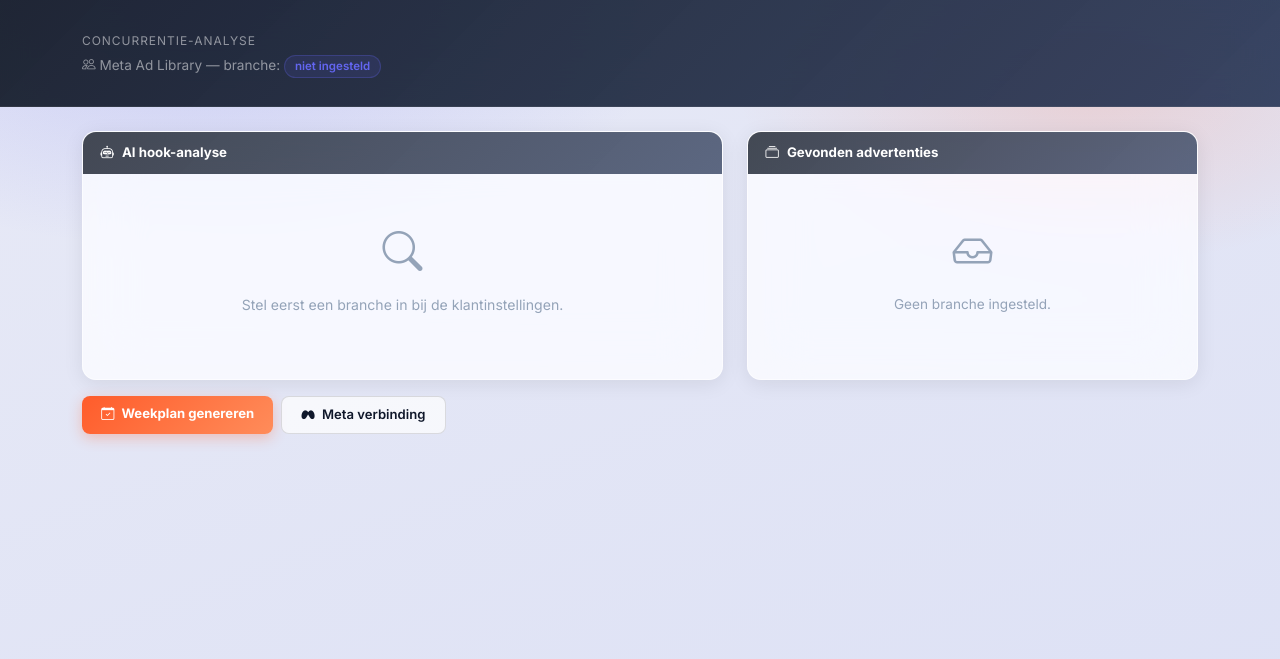
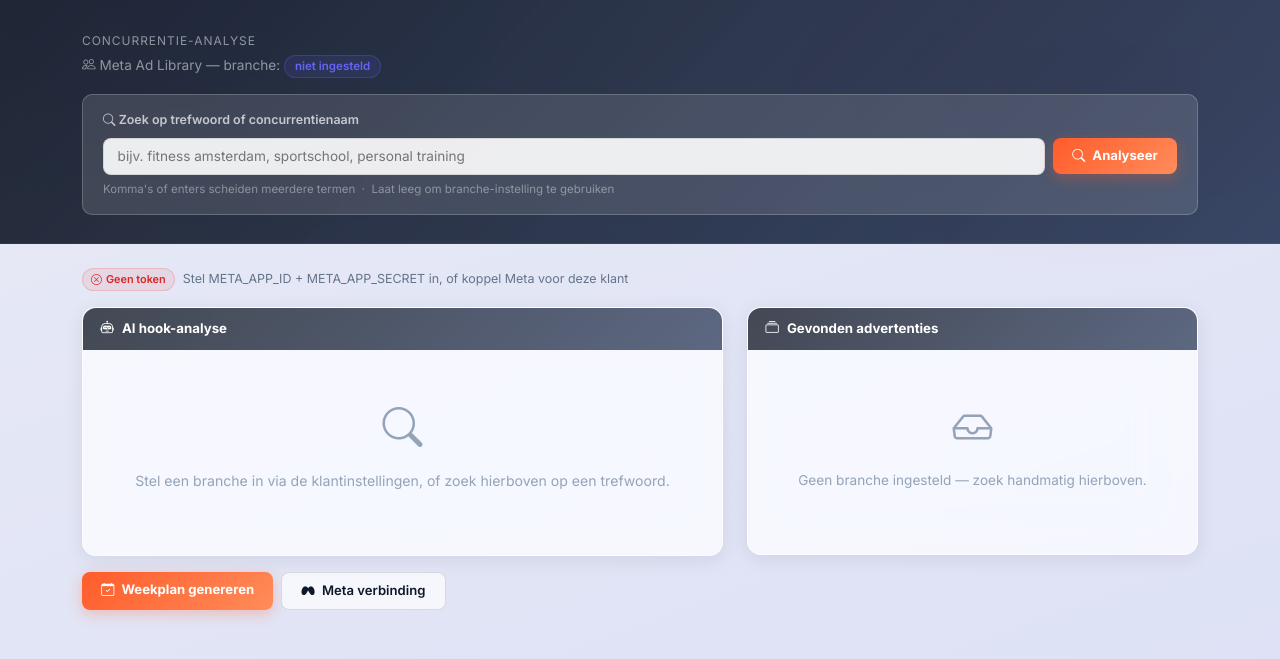
Before and after one commit to servicelinknavigator/meta_ads_automation, a Flask app: template templates/competitor_analysis.html in a window 1280 px wide. Shown: the part 58-717 px from the top of the page. Run offline with Flask 3, Linux system fonts and the light colour scheme; the template is opened without the code that fills it, so the values that code supplies are empty; parts of the project's set-up code (start-up, migrations or seed data) failed here and were passed over; some libraries are stand-ins or nearby versions.

Commit message:
Fix: concurrentie-analyse volledig werkend
- Token-prioriteit: app access token (META_APP_ID+SECRET, al gezet voor
  OAuth) > client Meta token > META_AD_LIBRARY_TOKEN env var; geen aparte
  env var meer nodig
- Verwijder spend/impressions/age_country_gender_reach_breakdown velden
  die Meta identity-verificatie vereisen en 400/403 fouten geven
- search_ads en get_competitor_hooks geven (ads, error_str) tuple terug
  zodat fouten zichtbaar zijn in de UI ipv stil verdwijnen
- Tot 3 advertenties per concurrentiepagina ipv 1
- Zoekformulier in template: zoek op trefwoord of concurrentienaam
- Token-statusbadge toont welke tokenbron actief is
- API-foutmelding wordt zichtbaar getoond met uitleg
- Route accepteert POST voor zoekformulier

Co-Authored-By: Claude Sonnet 4.6 <noreply@anthropic.com>

```diff
--- a/app.py
+++ b/app.py
@@ -2754,7 +2754,7 @@ try:
         get_auth_url, exchange_code_for_token, get_ads,
         normalize_meta_data, refresh_token as _refresh_meta_token,
     )
-    from core.ad_library import get_competitor_hooks, analyze_competitor_hooks
+    from core.ad_library import get_competitor_hooks, analyze_competitor_hooks, get_app_token
     from core.icp_updater import update_icp
     from core.action_planner import generate_action_plan
     from core.transcript_analyzer import analyze_and_save as analyze_transcript
@@ -3238,7 +3238,7 @@ def action_plan(client_id):
     return render_template("action_plan.html", client=client, plan_text=plan_text)
 
 
-@app.route("/client/<int:client_id>/competitor-analysis")
+@app.route("/client/<int:client_id>/competitor-analysis", methods=["GET", "POST"])
 @login_required
 def competitor_analysis(client_id):
     """Show competitor hook analysis from the Meta Ad Library."""
@@ -3247,30 +3247,75 @@ def competitor_analysis(client_id):
         flash("Klant niet gevonden.", "danger")
         return redirect(url_for("clients"))
 
-    industry = client.get("industry", "") or ""
-    keywords = [kw.strip() for kw in industry.split(",") if kw.strip()]
-    if not keywords:
-        keywords = [industry] if industry else []
-
-    competitor_ads   = []
-    analysis_text    = ""
-    library_disabled = not bool(os.getenv("META_AD_LIBRARY_TOKEN"))
-
-    if _META_AVAILABLE and keywords and not library_disabled:
-        competitor_ads = get_competitor_hooks(keywords)
+    industry   = (client.get("industry") or "").strip()
+    custom_kw  = request.values.get("keywords", "").strip()
+
+    if custom_kw:
+        keywords = [k.strip() for k in custom_kw.replace(",", "\n").splitlines() if k.strip()]
+    else:
+        keywords = [kw.strip() for kw in industry.split(",") if kw.strip()] or (
+            [industry] if industry else []
+        )
+
+    # ── Token resolution (no separate env var needed) ──────────────────────
+    token        = ""
+    token_source = ""
+
+    if _META_AVAILABLE:
+        # 1. App access token: works with just META_APP_ID + META_APP_SECRET
+        try:
+            token = get_app_token()
+            if token:
+                token_source = "app"
+        except Exception:
+            pass
+
+        # 2. Client's connected Meta user token
+        if not token:
+            try:
+                if db.is_available():
+                    conn = db.get_meta_connection(client_id)
+                    if conn and conn.get("access_token"):
+                        _t = _decrypt_token(conn["access_token"])
+                        if _t:
+                            token        = _t
+                            token_source = "client"
+            except Exception as _te:
+                logger.warning("Could not get client Meta token: %s", _te)
+
+    # 3. Explicit env var override
+    if not token:
+        token = os.getenv("META_AD_LIBRARY_TOKEN", "")
+        if token:
+            token_source = "env"
+
+    library_disabled = not bool(token)
+
+    competitor_ads = []
+    analysis_text  = ""
+    api_error      = ""
+
+    if _META_AVAILABLE and keywords and token:
+        competitor_ads, api_error = get_competitor_hooks(keywords, token=token)
         if competitor_ads:
             hook_perf    = db.get_all_hook_performance(client_id) if db.is_available() else []
             client_hooks = [h["hook_type"] for h in hook_perf if h.get("hook_type")]
             analysis_text = analyze_competitor_hooks(
                 competitor_ads, client_hooks, client.get("name", "")
             )
+        elif not api_error:
+            api_error = f"Geen advertenties gevonden voor: {', '.join(keywords)}"
 
     return render_template(
         "competitor_analysis.html",
-        client         = client,
-        competitor_ads = competitor_ads,
-        analysis_text  = analysis_text,
+        client           = client,
+        competitor_ads   = competitor_ads,
+        analysis_text    = analysis_text,
         library_disabled = library_disabled,
+        api_error        = api_error,
+        token_source     = token_source,
+        keywords_used    = keywords,
+        custom_kw        = custom_kw,
     )
 
 
--- a/templates/competitor_analysis.html
+++ b/templates/competitor_analysis.html
@@ -62,7 +62,7 @@
       background: linear-gradient(135deg, #ff5c2b, #ff8c5a); color: #fff; border: none;
       padding: .5rem 1.2rem; border-radius: 8px; font-weight: 700; font-size: .82rem;
       text-decoration: none; box-shadow: 0 4px 14px rgba(255,92,43,.3);
-      transition: all .18s; display: inline-block;
+      transition: all .18s; display: inline-block; cursor: pointer;
     }
     .btn-accent:hover { transform: translateY(-1px); color: #fff; }
     .ad-card {
@@ -78,14 +78,40 @@
     .analysis-body {
       padding: 1.5rem 1.75rem; font-size: .88rem; line-height: 1.75; color: #1e293b;
     }
-    .analysis-body h2 { font-size: 1rem; font-weight: 800; margin: 1.25rem 0 .4rem; }
-    .analysis-body h2:first-child { margin-top: 0; }
+    .analysis-body h2, .analysis-body h3 { font-size: 1rem; font-weight: 800; margin: 1.25rem 0 .4rem; }
+    .analysis-body h2:first-child, .analysis-body h3:first-child { margin-top: 0; }
     .empty-state { text-align: center; padding: 3rem 1rem; color: #94a3b8; }
     .empty-state i { font-size: 2.5rem; display: block; margin-bottom: .75rem; }
     .badge-industry {
       display: inline-block; background: rgba(99,102,241,.12);
       border: 1px solid rgba(99,102,241,.25); color: #6366f1;
       padding: 2px 10px; border-radius: 20px; font-size: .72rem; font-weight: 600;
+    }
+    .search-box {
+      background: rgba(255,255,255,.12); border: 1px solid rgba(255,255,255,.2);
+      border-radius: 10px; padding: 1rem 1.25rem; margin-top: 1rem;
+    }
+    .search-input {
+      background: rgba(255,255,255,.9); border: 1px solid rgba(0,0,0,.1);
+      border-radius: 8px; padding: .45rem .85rem; font-size: .85rem; width: 100%;
+      outline: none;
+    }
+    .search-input:focus { border-color: #6366f1; box-shadow: 0 0 0 3px rgba(99,102,241,.15); }
+    .token-badge {
+      font-size: .68rem; padding: 2px 8px; border-radius: 20px; font-weight: 600;
+    }
+    .token-app    { background: rgba(16,185,129,.12); color: #059669; border: 1px solid rgba(16,185,129,.25); }
+    .token-client { background: rgba(99,102,241,.12);  color: #6366f1; border: 1px solid rgba(99,102,241,.25); }
+    .token-env    { background: rgba(245,158,11,.12);  color: #b45309; border: 1px solid rgba(245,158,11,.25); }
+    .token-none   { background: rgba(239,68,68,.1);   color: #dc2626; border: 1px solid rgba(239,68,68,.2); }
+    .error-box {
+      background: rgba(239,68,68,.08); border: 1px solid rgba(239,68,68,.2);
+      border-radius: 10px; padding: .85rem 1rem; font-size: .82rem; color: #b91c1c;
+    }
+    .kw-chip {
+      display: inline-block; background: rgba(99,102,241,.1); color: #4338ca;
+      border: 1px solid rgba(99,102,241,.2); border-radius: 20px;
+      padding: 2px 10px; font-size: .72rem; font-weight: 600; margin: 2px;
     }
   </style>
 </head>
@@ -107,9 +133,36 @@
       Concurrentie-analyse
     </div>
     <h1 style="font-size:1.75rem; font-weight:800; color:#fff; margin:0;">{{ client.name }}</h1>
-    <p style="color:rgba(255,255,255,.5); font-size:.85rem; margin:.3rem 0 0;">
+    <p style="color:rgba(255,255,255,.5); font-size:.85rem; margin:.3rem 0 .75rem;">
       <i class="bi bi-people"></i> Meta Ad Library — branche: <span class="badge-industry">{{ client.industry or 'niet ingesteld' }}</span>
     </p>
+
+    <!-- Zoekformulier -->
+    <form method="POST" action="/client/{{ client.id }}/competitor-analysis" class="search-box">
+      <div style="color:rgba(255,255,255,.7); font-size:.78rem; font-weight:600; margin-bottom:.5rem;">
+        <i class="bi bi-search"></i> Zoek op trefwoord of concurrentienaam
+      </div>
+      <div class="d-flex gap-2 align-items-center flex-wrap">
+        <input type="text" name="keywords" class="search-input" style="flex:1; min-width:200px;"
+               placeholder="bijv. fitness amsterdam, sportschool, personal training"
+               value="{{ custom_kw or '' }}">
+        <button type="submit" class="btn-accent" style="white-space:nowrap;">
+          <i class="bi bi-search me-1"></i> Analyseer
+        </button>
+      </div>
+      <div style="color:rgba(255,255,255,.4); font-size:.72rem; margin-top:.4rem;">
+        Komma's of enters scheiden meerdere termen &nbsp;·&nbsp;
+        Laat leeg om branche-instelling te gebruiken
+      </div>
+    </form>
+
+    {% if keywords_used %}
+    <div style="margin-top:.6rem;">
+      {% for kw in keywords_used %}
+        <span class="kw-chip"><i class="bi bi-tag-fill me-1"></i>{{ kw }}</span>
+      {% endfor %}
+    </div>
+    {% endif %}
   </div>
 </div>
 
@@ -120,17 +173,43 @@
     {% endfor %}
   {% endwith %}
 
+  <!-- Token status balk -->
+  <div class="d-flex align-items-center gap-2 mb-3 flex-wrap" style="font-size:.78rem;">
+    {% if token_source == 'app' %}
+      <span class="token-badge token-app"><i class="bi bi-shield-check me-1"></i>App-token actief</span>
+      <span style="color:#64748b;">Meta Ad Library verbonden via app-credentials</span>
+    {% elif token_source == 'client' %}
+      <span class="token-badge token-client"><i class="bi bi-person-check me-1"></i>Klant-token actief</span>
+      <span style="color:#64748b;">Verbonden via Meta-koppeling van deze klant</span>
+    {% elif token_source == 'env' %}
+      <span class="token-badge token-env"><i class="bi bi-key me-1"></i>Env-token actief</span>
+      <span style="color:#64748b;">META_AD_LIBRARY_TOKEN omgevingsvariabele</span>
+    {% else %}
+      <span class="token-badge token-none"><i class="bi bi-x-circle me-1"></i>Geen token</span>
+      <span style="color:#64748b;">Stel META_APP_ID + META_APP_SECRET in, of koppel Meta voor deze klant</span>
+    {% endif %}
+  </div>
+
+  <!-- API foutmelding -->
+  {% if api_error %}
+  <div class="error-box mb-4">
+    <i class="bi bi-exclamation-triangle me-2"></i>
+    <strong>Meta Ad Library melding:</strong> {{ api_error }}
+    <div style="margin-top:.4rem; font-size:.78rem; color:#94a3b8;">
+      Mogelijke oorzaken: token verlopen, geen toegang tot Ad Library API, of geen advertenties gevonden voor dit zoekwoord.
+    </div>
+  </div>
+  {% endif %}
+
   {% if library_disabled %}
     <div class="card-sln mb-4">
       <div class="p-4 text-center">
         <i class="bi bi-key" style="font-size:2rem; color:#F59E0B; display:block; margin-bottom:.75rem;"></i>
         <p style="font-size:.9rem; color:#64748b; margin-bottom:1rem;">
-          De Meta Ad Library is niet geconfigureerd.<br>
-          Stel <code>META_AD_LIBRARY_TOKEN</code> in als omgevingsvariabele om concurrentie-advertenties op te halen.
+          Geen Meta-token beschikbaar.<br>
+          Zorg dat <code>META_APP_ID</code> en <code>META_APP_SECRET</code> in Render zijn ingesteld,
+          of koppel een Meta-account voor deze klant.
         </p>
-        <a href="https://www.facebook.com/ads/library/api/" target="_blank" rel="noopener" class="btn-accent">
-          <i class="bi bi-box-arrow-up-right me-1"></i> Token aanvragen bij Meta
-        </a>
       </div>
     </div>
   {% endif %}
@@ -141,23 +220,38 @@
       <div class="card-sln">
         <div class="card-header-sln">
           <i class="bi bi-robot"></i> AI hook-analyse
+          {% if competitor_ads %}
+            <span class="ms-auto" style="font-size:.7rem; opacity:.6;">gebaseerd op {{ competitor_ads | length }} advertenties</span>
+          {% endif %}
         </div>
-        {% if analysis_text and not analysis_text.startswith('[AI') and not analysis_text.startswith('Geen') %}
+        {% if analysis_text and not analysis_text.startswith('[AI') and not analysis_text.startswith('Geen') and not analysis_text.startswith('Gevonden') %}
           <div class="analysis-body">
-            {{ analysis_text | replace('\n## ', '<h2>') | replace('\n### ', '<h3>') | replace('\n- ', '<br>• ') | replace('\n', '<br>') | safe }}
+            {{ analysis_text
+               | replace('\n## ', '\n<h2>')
+               | replace('\n### ', '\n<h3>')
+               | replace('\n**', '\n<strong>')
+               | replace('**\n', '</strong>\n')
+               | replace('\n- ', '\n<br>• ')
+               | replace('\n', '<br>')
+               | safe }}
+          </div>
+        {% elif analysis_text %}
+          <div class="empty-state">
+            <i class="bi bi-info-circle"></i>
+            <p style="font-size:.88rem;">{{ analysis_text }}</p>
           </div>
         {% else %}
           <div class="empty-state">
             <i class="bi bi-search"></i>
             <p style="font-size:.88rem;">
-              {% if not client.industry %}
-                Stel eerst een branche in bij de klantinstellingen.
+              {% if not client.industry and not custom_kw %}
+                Stel een branche in via de klantinstellingen, of zoek hierboven op een trefwoord.
               {% elif library_disabled %}
-                Configureer META_AD_LIBRARY_TOKEN voor automatische analyse.
-              {% elif analysis_text %}
-                {{ analysis_text }}
+                Configureer META_APP_ID + META_APP_SECRET voor automatische analyse.
+              {% elif api_error %}
+                Zie de foutmelding hierboven.
               {% else %}
-                Geen concurrentie-advertenties gevonden voor "{{ client.industry }}".
+                Geen advertenties gevonden — probeer een specifieker trefwoord.
               {% endif %}
             </p>
           </div>
@@ -179,15 +273,15 @@
             {% for ad in competitor_ads %}
               <div class="ad-card">
                 <div class="ad-page"><i class="bi bi-building"></i> {{ ad.page_name }}</div>
+                {% if ad.ad_title %}
+                  <div style="font-size:.78rem; font-weight:700; color:#334155; margin:.2rem 0 .15rem;">{{ ad.ad_title[:80] }}</div>
+                {% endif %}
                 {% if ad.ad_creative_body %}
-                  <div class="ad-body">{{ ad.ad_creative_body[:200] }}{% if ad.ad_creative_body|length > 200 %}…{% endif %}</div>
+                  <div class="ad-body">{{ ad.ad_creative_body[:220] }}{% if ad.ad_creative_body|length > 220 %}…{% endif %}</div>
                 {% endif %}
                 <div class="ad-meta d-flex gap-3 flex-wrap">
                   {% if ad.started_running %}
                     <span><i class="bi bi-calendar3"></i> {{ ad.started_running[:10] }}</span>
-                  {% endif %}
-                  {% if ad.impressions %}
-                    <span><i class="bi bi-eye"></i> {{ ad.impressions }}+ vertoningen</span>
                   {% endif %}
                   {% if ad.ad_snapshot_url %}
                     <a href="{{ ad.ad_snapshot_url }}" target="_blank" rel="noopener"
@@ -204,10 +298,12 @@
               <p style="font-size:.85rem;">
                 {% if library_disabled %}
                   Token vereist voor Ad Library toegang.
-                {% elif not client.industry %}
-                  Geen branche ingesteld.
+                {% elif not client.industry and not custom_kw %}
+                  Geen branche ingesteld — zoek handmatig hierboven.
+                {% elif api_error %}
+                  {{ api_error }}
                 {% else %}
-                  Geen advertenties gevonden voor "{{ client.industry }}".
+                  Geen advertenties gevonden. Probeer een ander zoekwoord.
                 {% endif %}
               </p>
             </div>
@@ -221,7 +317,10 @@
     <a href="/client/{{ client.id }}/action-plan" class="btn-accent">
       <i class="bi bi-calendar-check me-1"></i> Weekplan genereren
     </a>
-    <a href="/client/{{ client.id }}/meta-status" style="background:rgba(255,255,255,.7); color:#0f172a; border:1px solid rgba(0,0,0,.12); padding:.5rem 1.2rem; border-radius:8px; font-size:.82rem; font-weight:600; text-decoration:none; display:inline-block;">
+    <a href="/client/{{ client.id }}/meta-status"
+       style="background:rgba(255,255,255,.7); color:#0f172a; border:1px solid rgba(0,0,0,.12);
+              padding:.5rem 1.2rem; border-radius:8px; font-size:.82rem; font-weight:600;
+              text-decoration:none; display:inline-block;">
       <i class="bi bi-meta me-1"></i> Meta verbinding
     </a>
   </div>
```
Also changed, not shown: core/ad_library.py (+101 -38 lines).
